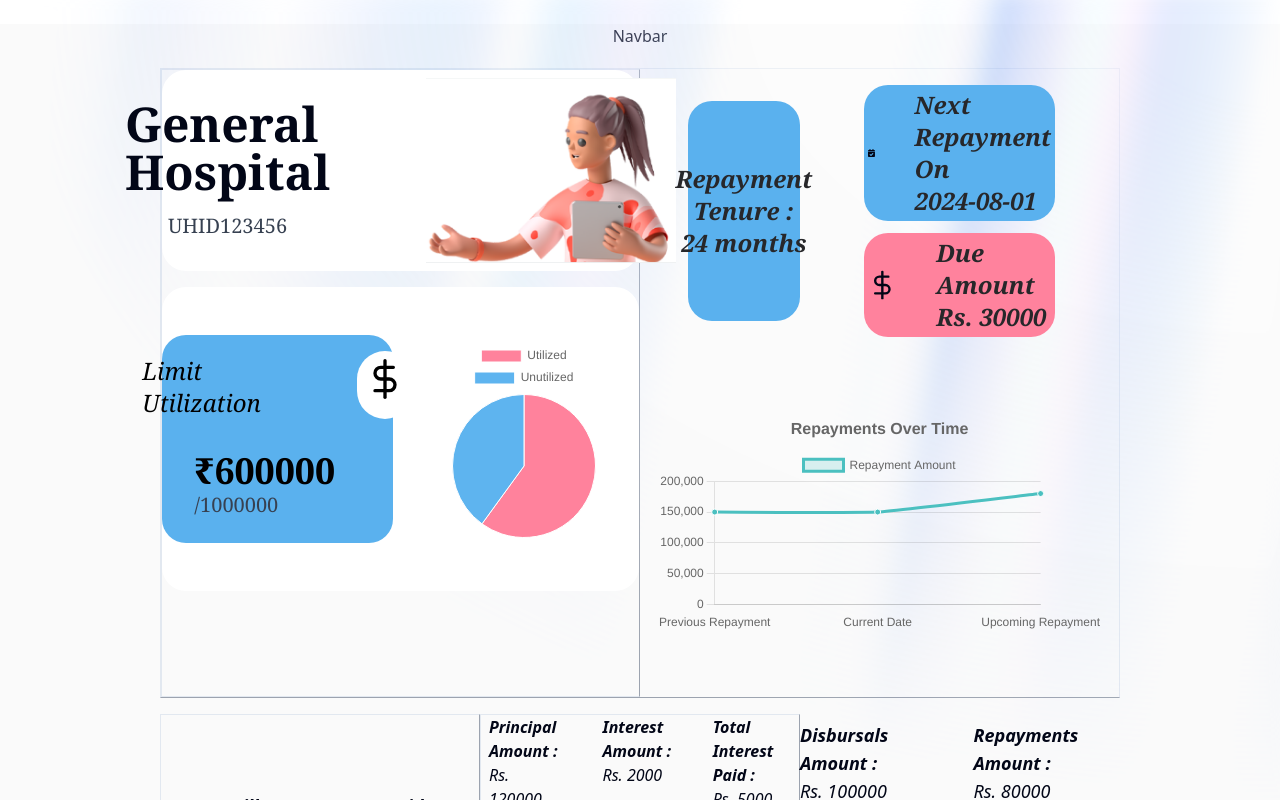
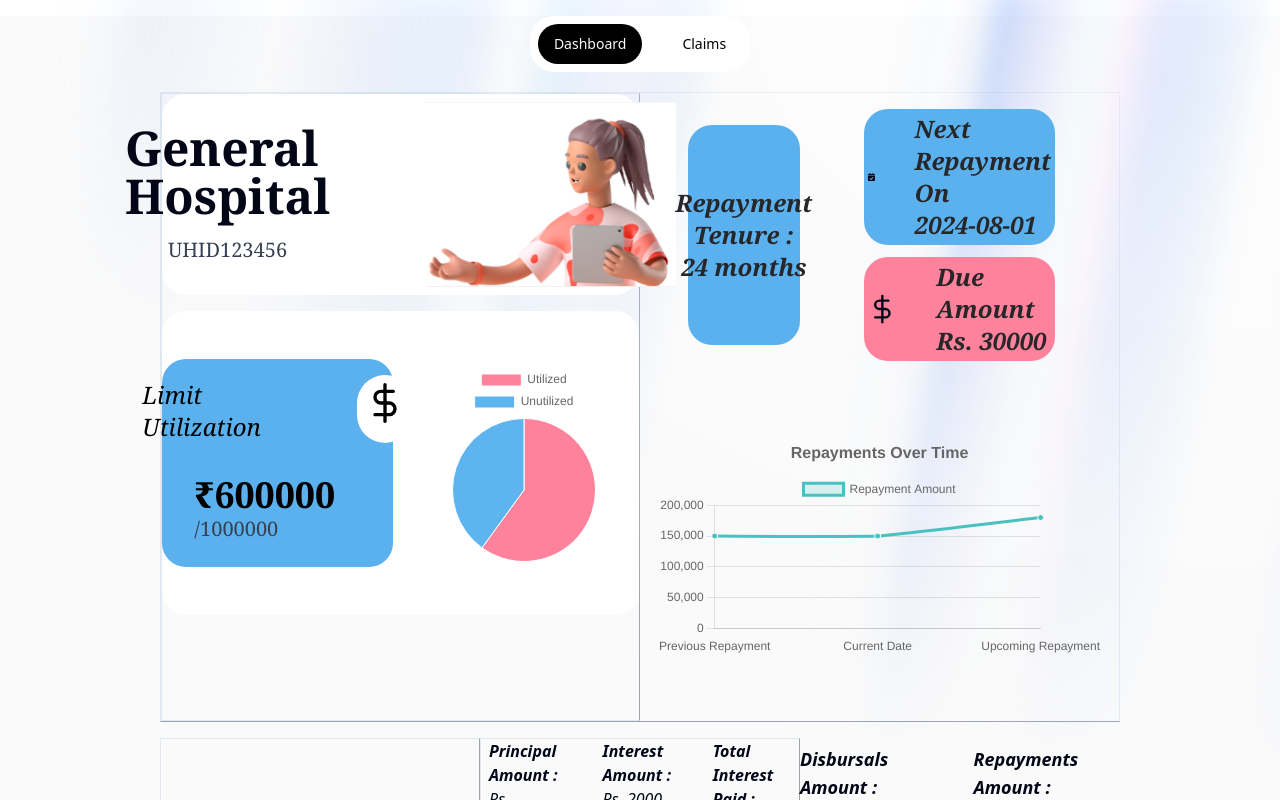
Before and after one commit to akcharlie24/healthcred-dashboard, a Next.js app: page / in a window 1280 px wide. Shown: the top 800 px of the page. Built offline with nearby package versions, Linux system fonts and the light colour scheme.

Commit message:
final touches remain

```diff
--- a/components/shared/Navbar.tsx
+++ b/components/shared/Navbar.tsx
@@ -1,9 +1,28 @@
+"use client";
 import React from "react";
+import { Button } from "../ui/button";
+import { usePathname, useRouter } from "next/navigation";
 
 const Navbar = () => {
+  const router = useRouter();
+  const pathName = usePathname();
+
   return (
-    <div className=" mt-6 flex items-center justify-center">
-      <div className="">Navbar</div>
+    <div className=" mt-4 flex items-center justify-center">
+      <div className="z-10 flex gap-6 rounded-3xl bg-white p-2">
+        <Button
+          className={`rounded-3xl ${pathName === "/" ? "bg-black" : "bg-white text-black"} `}
+          onClick={() => router.push("/")}
+        >
+          Dashboard
+        </Button>
+        <Button
+          className={`rounded-3xl ${pathName === "/claims" ? "bg-black" : "bg-white text-black"} `}
+          onClick={() => router.push("/claims")}
+        >
+          Claims
+        </Button>
+      </div>
     </div>
   );
 };
--- /dev/null
+++ b/components/ui/button.tsx
@@ -0,0 +1,56 @@
+import * as React from "react";
+import { Slot } from "@radix-ui/react-slot";
+import { cva, type VariantProps } from "class-variance-authority";
+
+import { cn } from "@/lib/utils";
+
+const buttonVariants = cva(
+  "inline-flex items-center justify-center whitespace-nowrap rounded-md text-sm font-medium ring-offset-background transition-colors focus-visible:outline-none focus-visible:ring-2 focus-visible:ring-ring focus-visible:ring-offset-2 disabled:pointer-events-none disabled:opacity-50",
+  {
+    variants: {
+      variant: {
+        default: "bg-primary text-primary-foreground hover:bg-primary/90",
+        destructive:
+          "bg-destructive text-destructive-foreground hover:bg-destructive/90",
+        outline:
+          "border border-input bg-background hover:bg-accent hover:text-accent-foreground",
+        secondary:
+          "bg-secondary text-secondary-foreground hover:bg-secondary/80",
+        ghost: "hover:bg-accent hover:text-accent-foreground",
+        link: "text-primary underline-offset-4 hover:underline",
+      },
+      size: {
+        default: "h-10 px-4 py-2",
+        sm: "h-9 rounded-md px-3",
+        lg: "h-11 rounded-md px-8",
+        icon: "size-10",
+      },
+    },
+    defaultVariants: {
+      variant: "default",
+      size: "default",
+    },
+  },
+);
+
+export interface ButtonProps
+  extends React.ButtonHTMLAttributes<HTMLButtonElement>,
+    VariantProps<typeof buttonVariants> {
+  asChild?: boolean;
+}
+
+const Button = React.forwardRef<HTMLButtonElement, ButtonProps>(
+  ({ className, variant, size, asChild = false, ...props }, ref) => {
+    const Comp = asChild ? Slot : "button";
+    return (
+      <Comp
+        className={cn(buttonVariants({ variant, size, className }))}
+        ref={ref}
+        {...props}
+      />
+    );
+  },
+);
+Button.displayName = "Button";
+
+export { Button, buttonVariants };
--- a/package.json
+++ b/package.json
@@ -9,6 +9,7 @@
     "lint": "next lint"
   },
   "dependencies": {
+    "@radix-ui/react-slot": "^1.1.0",
     "chart.js": "^4.4.3",
     "class-variance-authority": "^0.7.0",
     "clsx": "^2.1.1",
```
Also changed, not shown: 1 other file (tests, documents, lock files or other folders).
